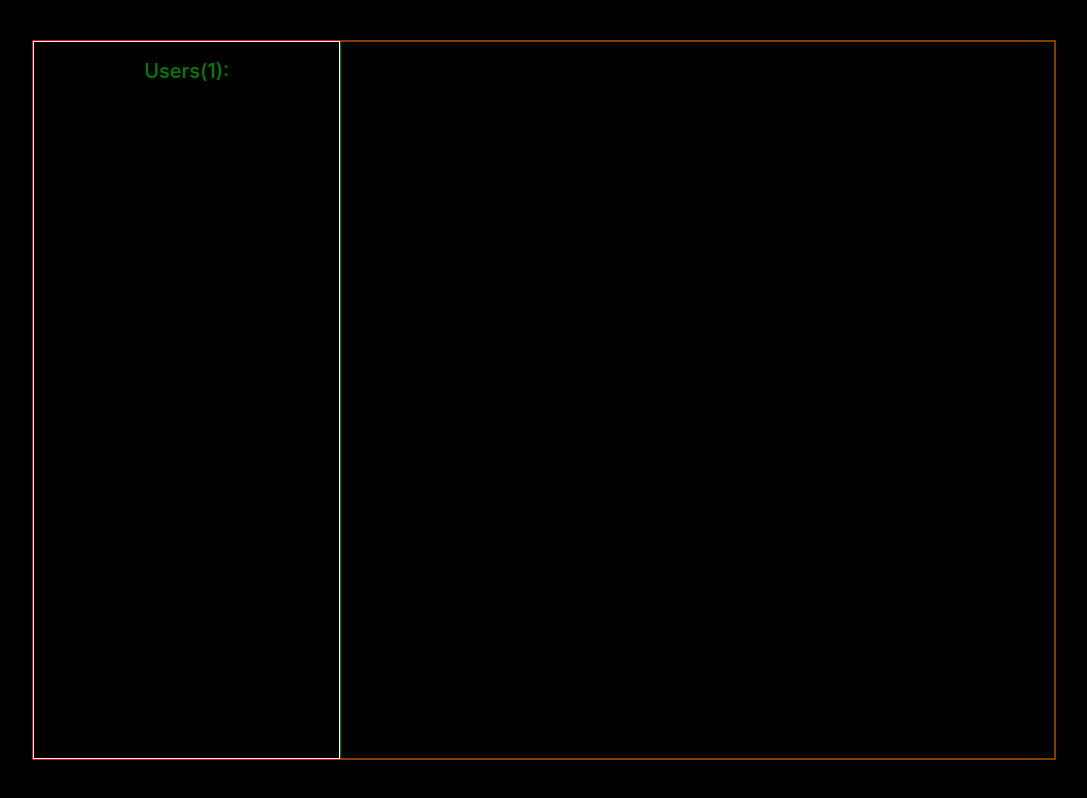
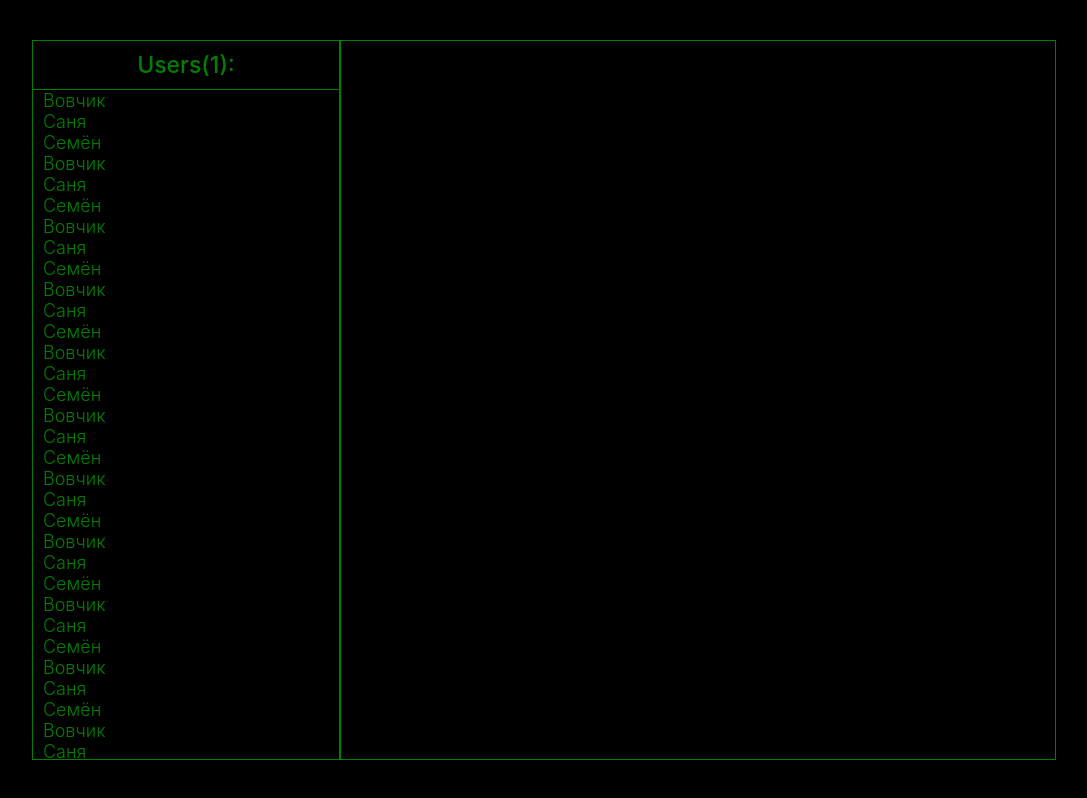
Before and after one commit to Scal3/chat, a React (Create React App) app: page / in a window 1280 px wide. Shown: the whole page, without its empty margins (96-1183 px from the left). Built offline with nearby package versions, Linux system fonts and the light colour scheme; no server answers.

Commit message:
feat/create ChatUsers layout

```diff
--- a/src/components/Chat/Chat.css
+++ b/src/components/Chat/Chat.css
@@ -1,5 +1,4 @@
 .chat {
-    border: 1px solid red;
     display: flex;
     margin: 0 auto;
     width: 90%;
--- a/src/components/ChatUsers/ChatUsers.css
+++ b/src/components/ChatUsers/ChatUsers.css
@@ -1,19 +1,37 @@
 .chat-users {
-    border: 1px solid #fff;
+    border: 1px solid green;
     width: 30%;
     display: none;
+    overflow-y: scroll;
 }
 
 .chat-users__list {
-    padding: 0;
+    padding: 0 10px 0 10px;
     margin: 0;
+}
+
+.chat-users__list-item {
+    color: green;
+    list-style: none;
+    font-size: 15px;
+    font-weight: 300;
 }
 
 .chat-users__heading {
     color: green;
     text-align: center;
-    font-size: 15px;
+    font-size: 18px;
     font-weight: 500;
+    margin: 0;
+    padding: 0;
+}
+
+.chat-users__sticky-heading {
+    position: sticky;
+    top: 0;
+    background-color: #000;
+    padding: 10px;
+    border-bottom: 1px solid green;
 }
 
 
@@ -25,6 +43,10 @@
 
 @media screen and (min-width: 1024px) {
     .chat-users__heading {
-        font-size: 20px;
+        font-size: 23px;
+    }
+
+    .chat-users__list-item {
+        font-size: 18px;
     }
 }
--- a/src/components/ChatUsers/ChatUsers.js
+++ b/src/components/ChatUsers/ChatUsers.js
@@ -5,9 +5,43 @@ import './ChatUsers.css'
 function ChatUsers() {
   return (
     <div className="chat-users">
-      <h2 className="chat-users__heading">Users(1):</h2>
+      <div className="chat-users__sticky-heading">
+        <h2 className="chat-users__heading">Users(1):</h2>
+      </div>
       <ul className="chat-users__list">
-
+        <li className="chat-users__list-item">Вовчик</li>
+        <li className="chat-users__list-item">Саня</li>
+        <li className="chat-users__list-item">Семён</li>
+        <li className="chat-users__list-item">Вовчик</li>
+        <li className="chat-users__list-item">Саня</li>
+        <li className="chat-users__list-item">Семён</li>
+        <li className="chat-users__list-item">Вовчик</li>
+        <li className="chat-users__list-item">Саня</li>
+        <li className="chat-users__list-item">Семён</li>
+        <li className="chat-users__list-item">Вовчик</li>
+        <li className="chat-users__list-item">Саня</li>
+        <li className="chat-users__list-item">Семён</li>
+        <li className="chat-users__list-item">Вовчик</li>
+        <li className="chat-users__list-item">Саня</li>
+        <li className="chat-users__list-item">Семён</li>
+        <li className="chat-users__list-item">Вовчик</li>
+        <li className="chat-users__list-item">Саня</li>
+        <li className="chat-users__list-item">Семён</li>
+        <li className="chat-users__list-item">Вовчик</li>
+        <li className="chat-users__list-item">Саня</li>
+        <li className="chat-users__list-item">Семён</li>
+        <li className="chat-users__list-item">Вовчик</li>
+        <li className="chat-users__list-item">Саня</li>
+        <li className="chat-users__list-item">Семён</li>
+        <li className="chat-users__list-item">Вовчик</li>
+        <li className="chat-users__list-item">Саня</li>
+        <li className="chat-users__list-item">Семён</li>
+        <li className="chat-users__list-item">Вовчик</li>
+        <li className="chat-users__list-item">Саня</li>
+        <li className="chat-users__list-item">Семён</li>
+        <li className="chat-users__list-item">Вовчик</li>
+        <li className="chat-users__list-item">Саня</li>
+        <li className="chat-users__list-item">Семён</li>
       </ul>
     </div>
   )
```
